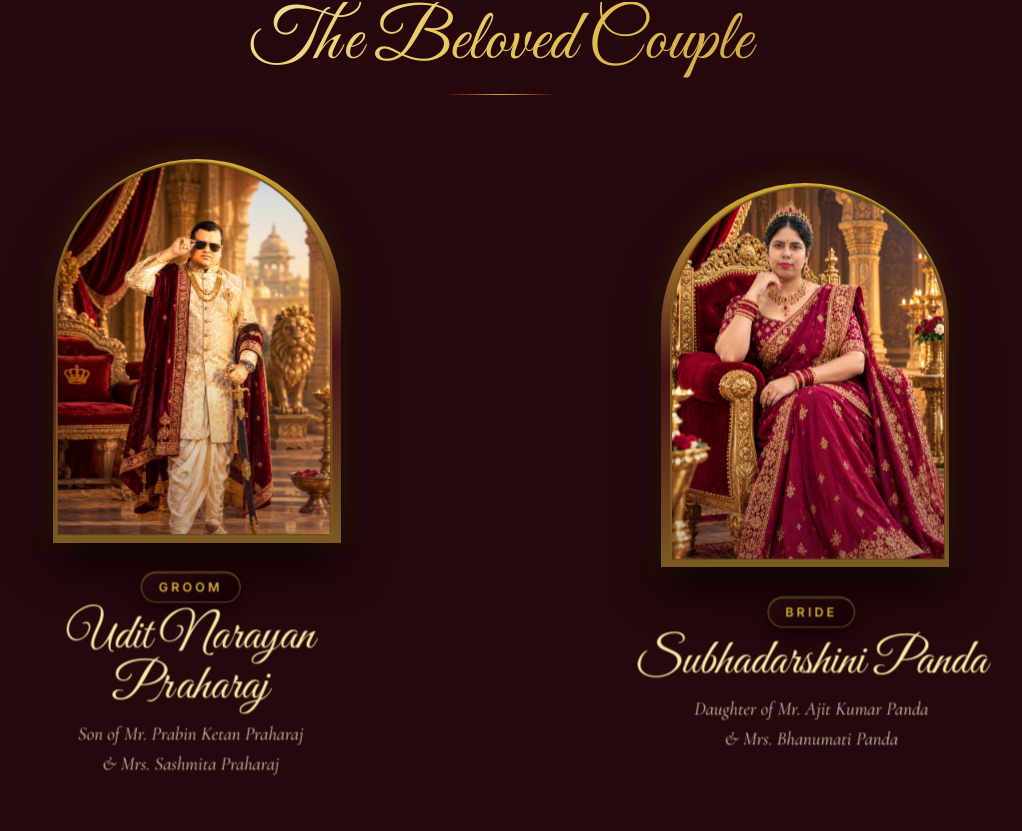
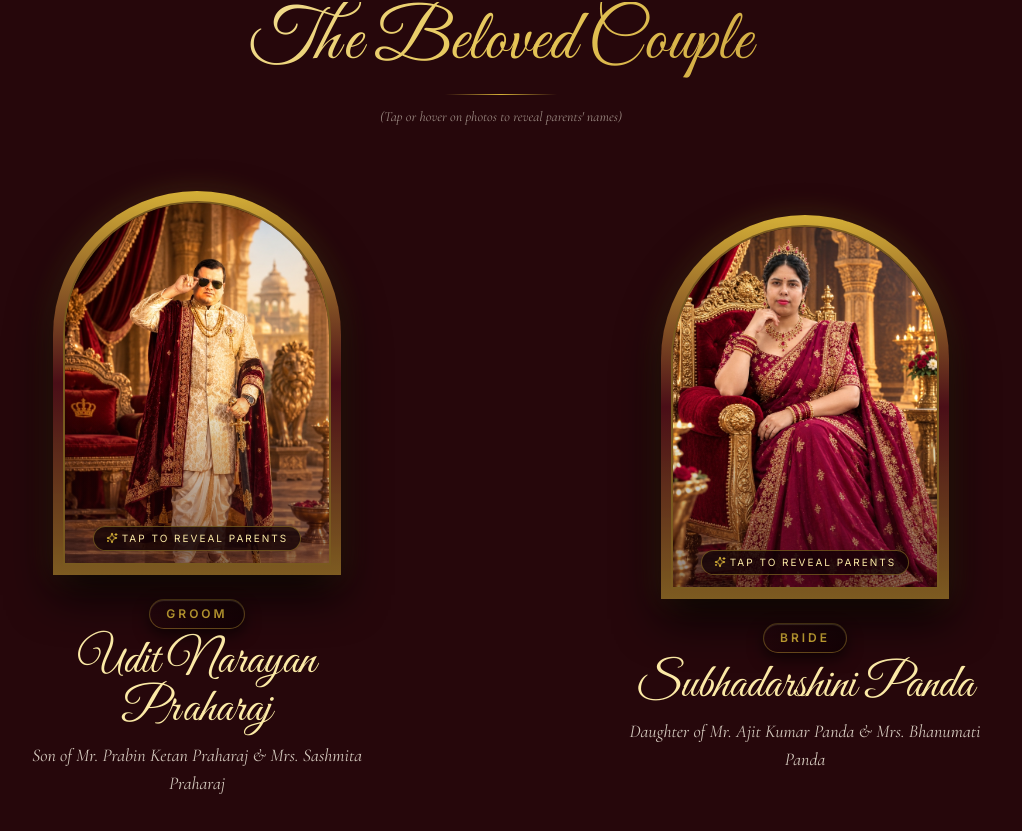
Before and after one commit to ShanksTechpy/invitation, a React (Vite) app: page / in a window 1280 px wide. Shown: the part 2389-3220 px from the top of the page, without its empty margins (139-1161 px from the left). Built offline with nearby package versions, Linux system fonts and the light colour scheme; a web font is replaced by a local one.

Commit message:
Add 3D photo tilt and parents name reveal on touch/hover for Groom and Bride

```diff
--- a/src/components/CoupleReveal.tsx
+++ b/src/components/CoupleReveal.tsx
@@ -1,7 +1,11 @@
-import React from 'react';
+import React, { useState } from 'react';
 import { motion } from 'framer-motion';
+import { Sparkles, Heart } from 'lucide-react';
 
 export const CoupleReveal: React.FC = () => {
+  const [groomHovered, setGroomHovered] = useState(false);
+  const [brideHovered, setBrideHovered] = useState(false);
+
   return (
     <section id="couple" className="relative py-24 px-6 bg-[#26070B] overflow-hidden">
       {/* Subtle Background Pattern */}
@@ -16,31 +20,62 @@ export const CoupleReveal: React.FC = () => {
             The Beloved Couple
           </h2>
           <div className="w-28 h-[1px] bg-gradient-to-r from-transparent via-[#D4AF37] to-transparent mx-auto" />
+          <p className="font-serif-cormorant text-xs sm:text-sm text-[#E8DFD1]/60 italic">
+            (Tap or hover on photos to reveal parents' names)
+          </p>
         </div>
 
         {/* Groom & Bride Grid */}
-        <div className="grid grid-cols-1 md:grid-cols-2 gap-12 lg:gap-16 items-center preserve-3d">
+        <div className="grid grid-cols-1 md:grid-cols-2 gap-12 lg:gap-16 items-center">
           {/* Udit - Groom */}
-          <motion.div
-            initial={{ opacity: 0, x: -40 }}
-            whileInView={{ opacity: 1, x: 0 }}
-            whileHover={{ y: -8, rotateX: 4, rotateY: 5, scale: 1.02 }}
-            viewport={{ once: true, margin: '-50px' }}
-            transition={{ duration: 0.6, ease: 'easeOut' }}
-            className="flex flex-col items-center text-center space-y-6 group preserve-3d cursor-pointer"
-          >
-            <div className="relative w-64 h-80 sm:w-72 sm:h-96 rounded-t-full p-2.5 bg-gradient-to-b from-[#D4AF37] via-[#4A0E17] to-[#D4AF37]/50 shadow-[0_20px_45px_rgba(0,0,0,0.85),0_0_30px_rgba(212,175,55,0.2)] group-hover:shadow-[0_30px_60px_rgba(0,0,0,0.95),0_0_45px_rgba(212,175,55,0.4)] transition-all duration-700 preserve-3d">
-              <div className="w-full h-full rounded-t-full overflow-hidden relative border-2 border-[#D4AF37]/50 bg-[#1F0408] translate-z-10">
+          <div className="flex flex-col items-center text-center space-y-6 [perspective:1200px]">
+            <motion.div
+              onClick={() => setGroomHovered(!groomHovered)}
+              onMouseEnter={() => setGroomHovered(true)}
+              onMouseLeave={() => setGroomHovered(false)}
+              animate={{
+                rotateY: groomHovered ? 180 : 0,
+                scale: groomHovered ? 1.04 : 1,
+              }}
+              transition={{ duration: 0.8, ease: [0.23, 1, 0.32, 1] }}
+              className="relative w-64 h-80 sm:w-72 sm:h-96 rounded-t-full p-2.5 bg-gradient-to-b from-[#D4AF37] via-[#4A0E17] to-[#D4AF37]/50 shadow-[0_20px_45px_rgba(0,0,0,0.85),0_0_30px_rgba(212,175,55,0.2)] hover:shadow-[0_30px_60px_rgba(0,0,0,0.95),0_0_45px_rgba(212,175,55,0.4)] transition-shadow duration-500 cursor-pointer [transform-style:preserve-3d]"
+            >
+              {/* Front Side - Groom Photo */}
+              <div className="w-full h-full rounded-t-full overflow-hidden relative border-2 border-[#D4AF37]/50 bg-[#1F0408] [backface-visibility:hidden]">
                 <img
                   src="/images/udit.jpg"
                   alt="Udit Narayan Praharaj - Groom"
-                  className="w-full h-full object-cover object-top filter contrast-105 group-hover:scale-108 transition-transform duration-700"
+                  className="w-full h-full object-cover object-top filter contrast-105"
                 />
-                <div className="absolute inset-0 bg-gradient-to-t from-[#1F0408]/80 via-transparent to-transparent opacity-40" />
+                <div className="absolute inset-0 bg-gradient-to-t from-[#1F0408]/90 via-transparent to-transparent opacity-60" />
+                <div className="absolute bottom-3 left-0 right-0 text-center px-2">
+                  <span className="font-sans-inter text-[10px] uppercase tracking-[0.2em] text-[#FCEAA6] bg-[#120205]/80 px-3 py-1 rounded-full border border-[#D4AF37]/40 shadow-md inline-flex items-center gap-1">
+                    <Sparkles className="w-3 h-3 text-[#D4AF37]" /> Tap to Reveal Parents
+                  </span>
+                </div>
               </div>
-            </div>
 
-            <div className="space-y-2 translate-z-20 max-w-sm">
+              {/* Back Side - Parents Name Reveal */}
+              <div className="absolute inset-0 rounded-t-full p-2.5 bg-gradient-to-b from-[#4A0E17] via-[#1F0408] to-[#3A0A10] border-2 border-[#D4AF37] shadow-[0_0_35px_rgba(212,175,55,0.6)] flex flex-col items-center justify-center text-center p-6 space-y-4 [transform:rotateY(180deg)] [backface-visibility:hidden]">
+                <Heart className="w-8 h-8 text-[#D4AF37] fill-[#D4AF37]/30 animate-pulse" />
+                <div className="space-y-1">
+                  <span className="font-sans-inter text-xs uppercase tracking-[0.25em] text-[#D4AF37] font-semibold">
+                    Son Of
+                  </span>
+                  <h4 className="font-serif-cormorant text-2xl sm:text-3xl text-[#FCEAA6] font-semibold leading-snug">
+                    Mr. Prabin Ketan Praharaj
+                  </h4>
+                  <p className="font-serif-cormorant text-xl text-[#FDFBF7] italic">&</p>
+                  <h4 className="font-serif-cormorant text-2xl sm:text-3xl text-[#FCEAA6] font-semibold leading-snug">
+                    Mrs. Sashmita Praharaj
+                  </h4>
+                </div>
+                <div className="w-16 h-[1px] bg-gradient-to-r from-transparent via-[#D4AF37] to-transparent" />
+                <span className="font-wedding text-2xl text-[#E8DFD1]/80">Praharaj Family</span>
+              </div>
+            </motion.div>
+
+            <div className="space-y-2 max-w-sm">
               <span className="font-sans-inter text-xs uppercase tracking-[0.25em] text-[#D4AF37] px-4 py-1.5 rounded-full badge-3d inline-block font-semibold">
                 Groom
               </span>
@@ -48,32 +83,66 @@ export const CoupleReveal: React.FC = () => {
                 Udit Narayan Praharaj
               </h3>
               <p className="font-serif-cormorant text-base sm:text-lg text-[#E8DFD1]/90 italic leading-relaxed">
-                Son of Mr. Prabin Ketan Praharaj<br />& Mrs. Sashmita Praharaj
+                {groomHovered ? (
+                  <span className="text-[#FCEAA6] font-medium animate-fade-in">
+                    Son of Mr. Prabin Ketan Praharaj & Mrs. Sashmita Praharaj
+                  </span>
+                ) : (
+                  <span>Son of Mr. Prabin Ketan Praharaj & Mrs. Sashmita Praharaj</span>
+                )}
               </p>
             </div>
-          </motion.div>
+          </div>
 
           {/* Subhadarshini - Bride */}
-          <motion.div
-            initial={{ opacity: 0, x: 40 }}
-            whileInView={{ opacity: 1, x: 0 }}
-            whileHover={{ y: -8, rotateX: 4, rotateY: -5, scale: 1.02 }}
-            viewport={{ once: true, margin: '-50px' }}
-            transition={{ duration: 0.6, ease: 'easeOut' }}
-            className="flex flex-col items-center text-center space-y-6 group preserve-3d cursor-pointer"
-          >
-            <div className="relative w-64 h-80 sm:w-72 sm:h-96 rounded-t-full p-2.5 bg-gradient-to-b from-[#D4AF37] via-[#4A0E17] to-[#D4AF37]/50 shadow-[0_20px_45px_rgba(0,0,0,0.85),0_0_30px_rgba(212,175,55,0.2)] group-hover:shadow-[0_30px_60px_rgba(0,0,0,0.95),0_0_45px_rgba(212,175,55,0.4)] transition-all duration-700 preserve-3d">
-              <div className="w-full h-full rounded-t-full overflow-hidden relative border-2 border-[#D4AF37]/50 bg-[#1F0408] translate-z-10">
+          <div className="flex flex-col items-center text-center space-y-6 [perspective:1200px]">
+            <motion.div
+              onClick={() => setBrideHovered(!brideHovered)}
+              onMouseEnter={() => setBrideHovered(true)}
+              onMouseLeave={() => setBrideHovered(false)}
+              animate={{
+                rotateY: brideHovered ? 180 : 0,
+                scale: brideHovered ? 1.04 : 1,
+              }}
+              transition={{ duration: 0.8, ease: [0.23, 1, 0.32, 1] }}
+              className="relative w-64 h-80 sm:w-72 sm:h-96 rounded-t-full p-2.5 bg-gradient-to-b from-[#D4AF37] via-[#4A0E17] to-[#D4AF37]/50 shadow-[0_20px_45px_rgba(0,0,0,0.85),0_0_30px_rgba(212,175,55,0.2)] hover:shadow-[0_30px_60px_rgba(0,0,0,0.95),0_0_45px_rgba(212,175,55,0.4)] transition-shadow duration-500 cursor-pointer [transform-style:preserve-3d]"
+            >
+              {/* Front Side - Bride Photo */}
+              <div className="w-full h-full rounded-t-full overflow-hidden relative border-2 border-[#D4AF37]/50 bg-[#1F0408] [backface-visibility:hidden]">
                 <img
                   src="/images/subhadarshini.jpg"
                   alt="Subhadarshini Panda - Bride"
-                  className="w-full h-full object-cover object-top filter contrast-105 group-hover:scale-108 transition-transform duration-700"
+                  className="w-full h-full object-cover object-top filter contrast-105"
                 />
-                <div className="absolute inset-0 bg-gradient-to-t from-[#1F0408]/80 via-transparent to-transparent opacity-40" />
+                <div className="absolute inset-0 bg-gradient-to-t from-[#1F0408]/90 via-transparent to-transparent opacity-60" />
+                <div className="absolute bottom-3 left-0 right-0 text-center px-2">
+                  <span className="font-sans-inter text-[10px] uppercase tracking-[0.2em] text-[#FCEAA6] bg-[#120205]/80 px-3 py-1 rounded-full border border-[#D4AF37]/40 shadow-md inline-flex items-center gap-1">
+                    <Sparkles className="w-3 h-3 text-[#D4AF37]" /> Tap to Reveal Parents
+                  </span>
+                </div>
               </div>
-            </div>
 
-            <div className="space-y-2 translate-z-20 max-w-sm">
+              {/* Back Side - Parents Name Reveal */}
+              <div className="absolute inset-0 rounded-t-full p-2.5 bg-gradient-to-b from-[#4A0E17] via-[#1F0408] to-[#3A0A10] border-2 border-[#D4AF37] shadow-[0_0_35px_rgba(212,175,55,0.6)] flex flex-col items-center justify-center text-center p-6 space-y-4 [transform:rotateY(180deg)] [backface-visibility:hidden]">
+                <Heart className="w-8 h-8 text-[#D4AF37] fill-[#D4AF37]/30 animate-pulse" />
+                <div className="space-y-1">
+                  <span className="font-sans-inter text-xs uppercase tracking-[0.25em] text-[#D4AF37] font-semibold">
+                    Daughter Of
+                  </span>
+                  <h4 className="font-serif-cormorant text-2xl sm:text-3xl text-[#FCEAA6] font-semibold leading-snug">
+                    Mr. Ajit Kumar Panda
+                  </h4>
+                  <p className="font-serif-cormorant text-xl text-[#FDFBF7] italic">&</p>
+                  <h4 className="font-serif-cormorant text-2xl sm:text-3xl text-[#FCEAA6] font-semibold leading-snug">
+                    Mrs. Bhanumati Panda
+                  </h4>
+                </div>
+                <div className="w-16 h-[1px] bg-gradient-to-r from-transparent via-[#D4AF37] to-transparent" />
+                <span className="font-wedding text-2xl text-[#E8DFD1]/80">Panda Family</span>
+              </div>
+            </motion.div>
+
+            <div className="space-y-2 max-w-sm">
               <span className="font-sans-inter text-xs uppercase tracking-[0.25em] text-[#D4AF37] px-4 py-1.5 rounded-full badge-3d inline-block font-semibold">
                 Bride
               </span>
@@ -81,10 +150,16 @@ export const CoupleReveal: React.FC = () => {
                 Subhadarshini Panda
               </h3>
               <p className="font-serif-cormorant text-base sm:text-lg text-[#E8DFD1]/90 italic leading-relaxed">
-                Daughter of Mr. Ajit Kumar Panda<br />& Mrs. Bhanumati Panda
+                {brideHovered ? (
+                  <span className="text-[#FCEAA6] font-medium animate-fade-in">
+                    Daughter of Mr. Ajit Kumar Panda & Mrs. Bhanumati Panda
+                  </span>
+                ) : (
+                  <span>Daughter of Mr. Ajit Kumar Panda & Mrs. Bhanumati Panda</span>
+                )}
               </p>
             </div>
-          </motion.div>
+          </div>
         </div>
       </div>
     </section>
```
